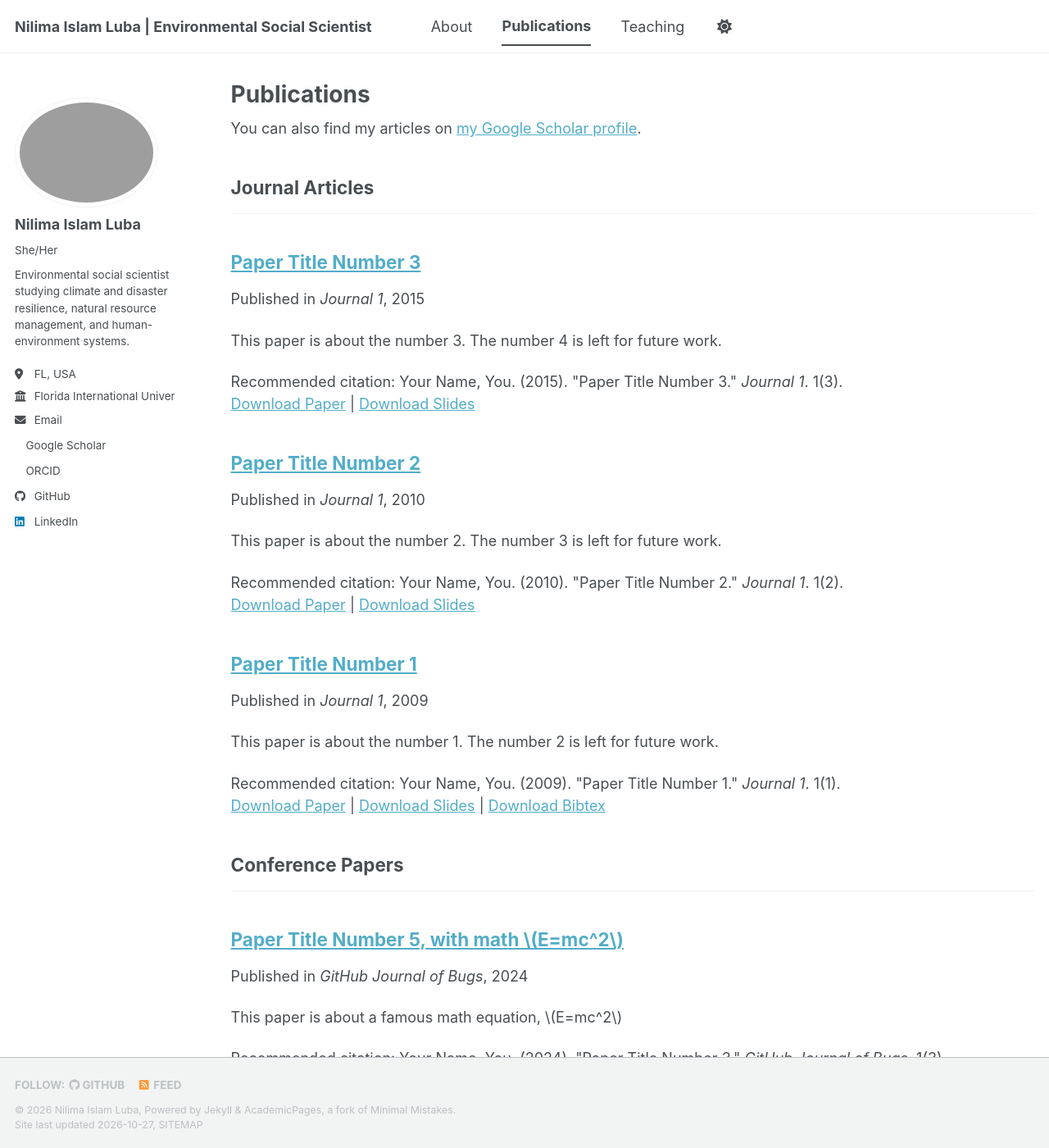
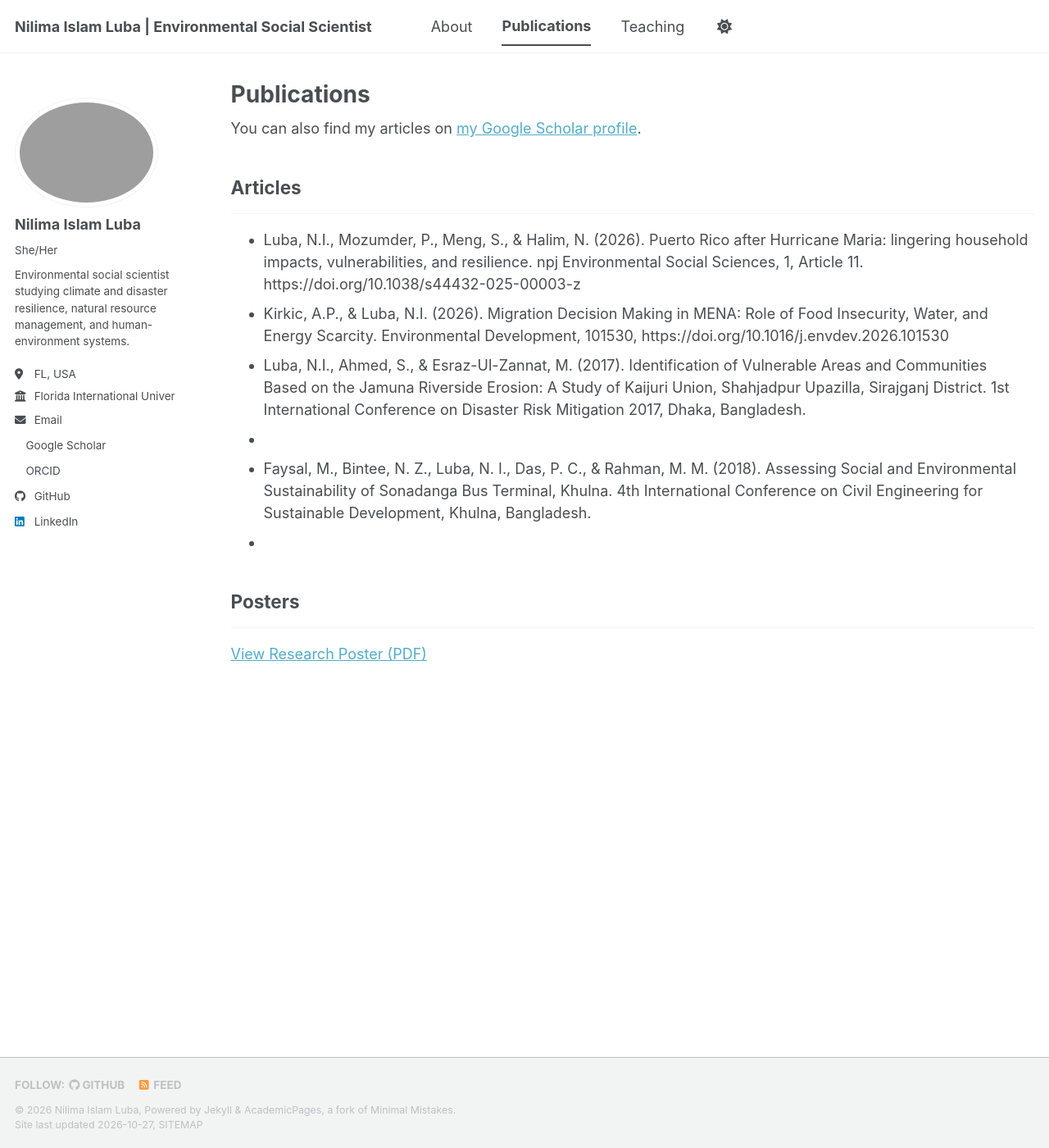
Before and after one commit to nluba/nluba.github.io, a Jekyll site: the page built from _pages/publications.html, in a window 1280 px wide and 1400 px high. Shown: the whole window at 82% size. Built offline with Jekyll 4.4.1, drawn with Linux system fonts in a browser that asks for light colours; a style sheet for code colours, icons or effects is not loaded; some of the changed text lies outside the part shown.

Commit message:
Update publications.html

```diff
--- a/_pages/publications.html
+++ b/_pages/publications.html
@@ -9,28 +9,18 @@ author_profile: true
   <div class="wordwrap">You can also find my articles on <a href="{{site.author.googlescholar}}">my Google Scholar profile</a>.</div>
 {% endif %}
 
-{% include base_path %}
+<h2>Articles</h2>
+<hr>
 
-<!-- New style rendering if publication categories are defined -->
-{% if site.publication_category %}
-  {% for category in site.publication_category  %}
-    {% assign title_shown = false %}
-    {% for post in site.publications reversed %}
-      {% if post.category != category[0] %}
-        {% continue %}
-      {% endif %}
-      {% unless title_shown %}
-        <h2>{{ category[1].title }}</h2><hr />
-        {% assign title_shown = true %}
-      {% endunless %}
-      {% include archive-single.html %}
-    {% endfor %}
-  {% endfor %}
-{% else %}
-  {% for post in site.publications reversed %}
-    {% include archive-single.html %}
-  {% endfor %}
-{% endif %}
+<ul>
+  <li>Luba, N.I., Mozumder, P., Meng, S., & Halim, N. (2026). Puerto Rico after Hurricane Maria: lingering household impacts, vulnerabilities, and resilience. npj Environmental Social Sciences, 1, Article 11. https://doi.org/10.1038/s44432-025-00003-z</li>
+  <li>Kirkic, A.P., & Luba, N.I. (2026). Migration Decision Making in MENA: Role of Food Insecurity, Water, and Energy Scarcity. Environmental Development, 101530, https://doi.org/10.1016/j.envdev.2026.101530</li>
+  <li>Luba, N.I., Ahmed, S., & Esraz-Ul-Zannat, M. (2017). Identification of Vulnerable Areas and Communities Based on the Jamuna Riverside Erosion: A Study of Kaijuri Union, Shahjadpur Upazilla, Sirajganj District. 1st International Conference on Disaster Risk Mitigation 2017, Dhaka, Bangladesh.<li>
+  <li>Faysal, M., Bintee, N. Z., Luba, N. I., Das, P. C., & Rahman, M. M. (2018). Assessing Social and Environmental Sustainability of Sonadanga Bus Terminal, Khulna. 4th International Conference on Civil Engineering for Sustainable Development, Khulna, Bangladesh.<li>
+
+
+</ul>
+
 
 <h2>Posters</h2>
 <hr>
```
